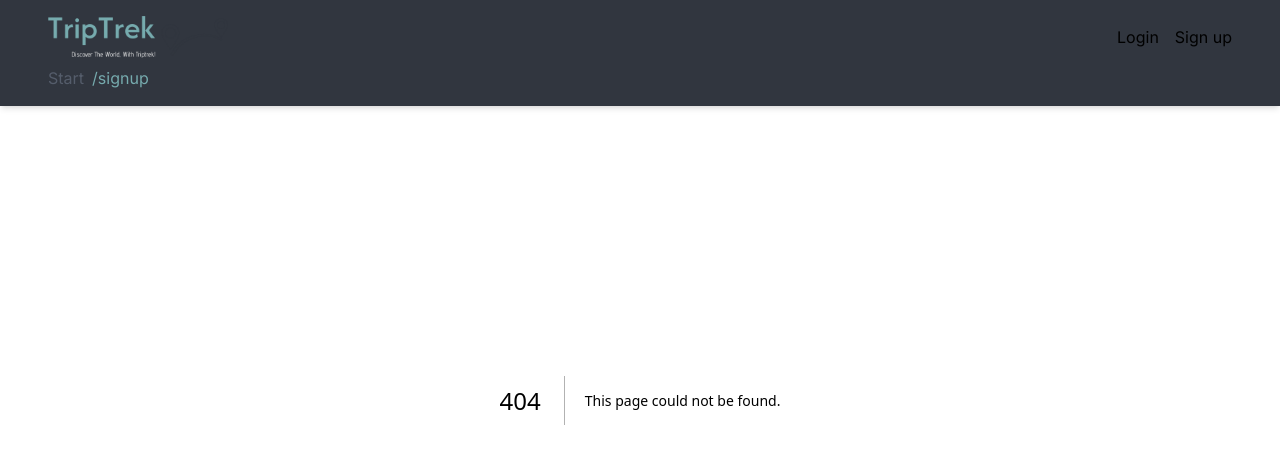
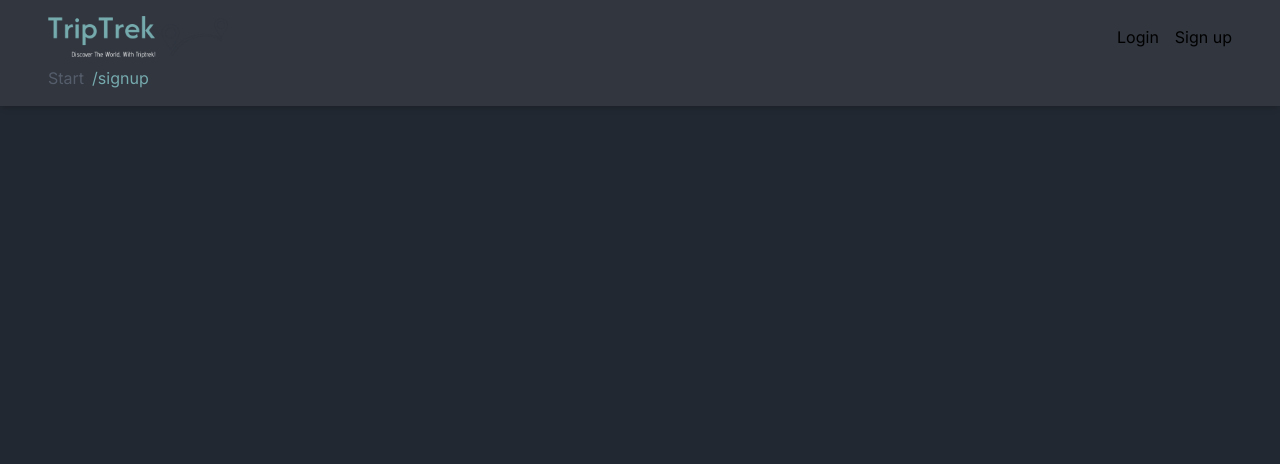
Before and after one commit to GITZMBE/TripTrek, a Next.js app: page /signup in a window 1280 px wide. Before the commit this address had no page. Shown: the top 464 px of the page. Built offline with nearby package versions, Linux system fonts and the light colour scheme.

Commit message:
Initialize a sign up page

```diff
--- /dev/null
+++ b/app/signup/page.tsx
@@ -0,0 +1,11 @@
+import React from 'react'
+
+const SignupPage = () => {
+  return (
+    <main className="w-full min-h-screen flex justify-center items-center bg-primary">
+
+    </main>
+  )
+}
+
+export default SignupPage
```
